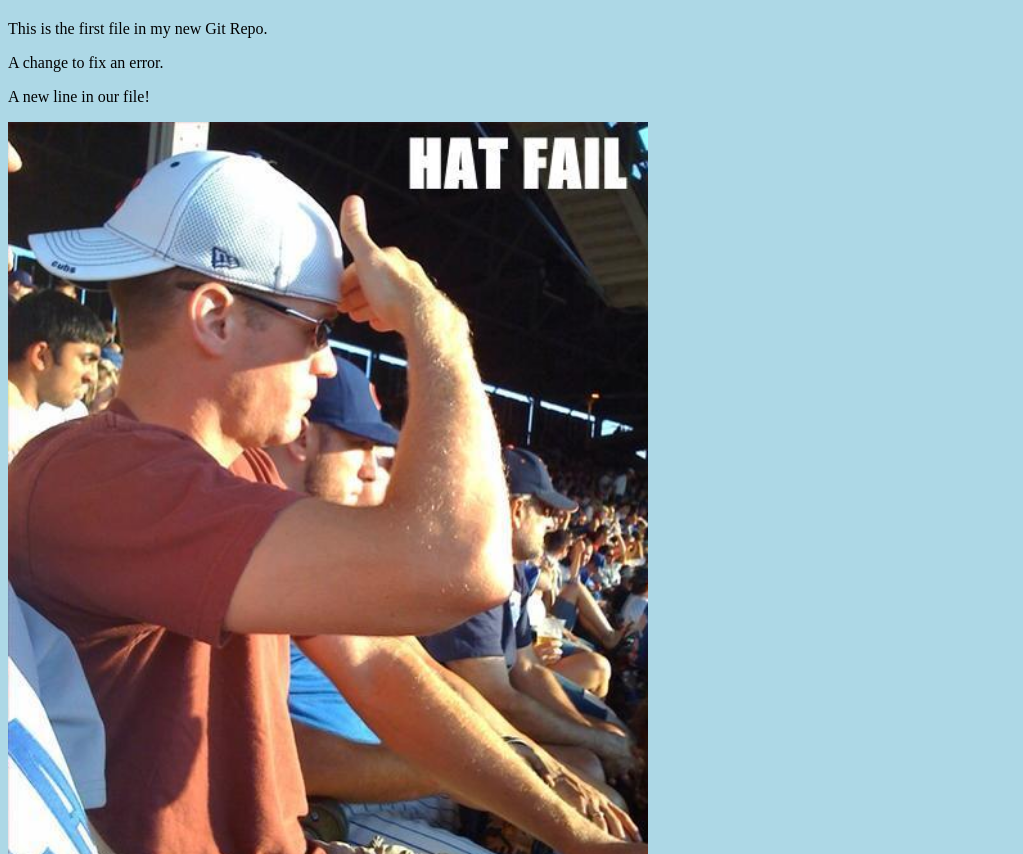
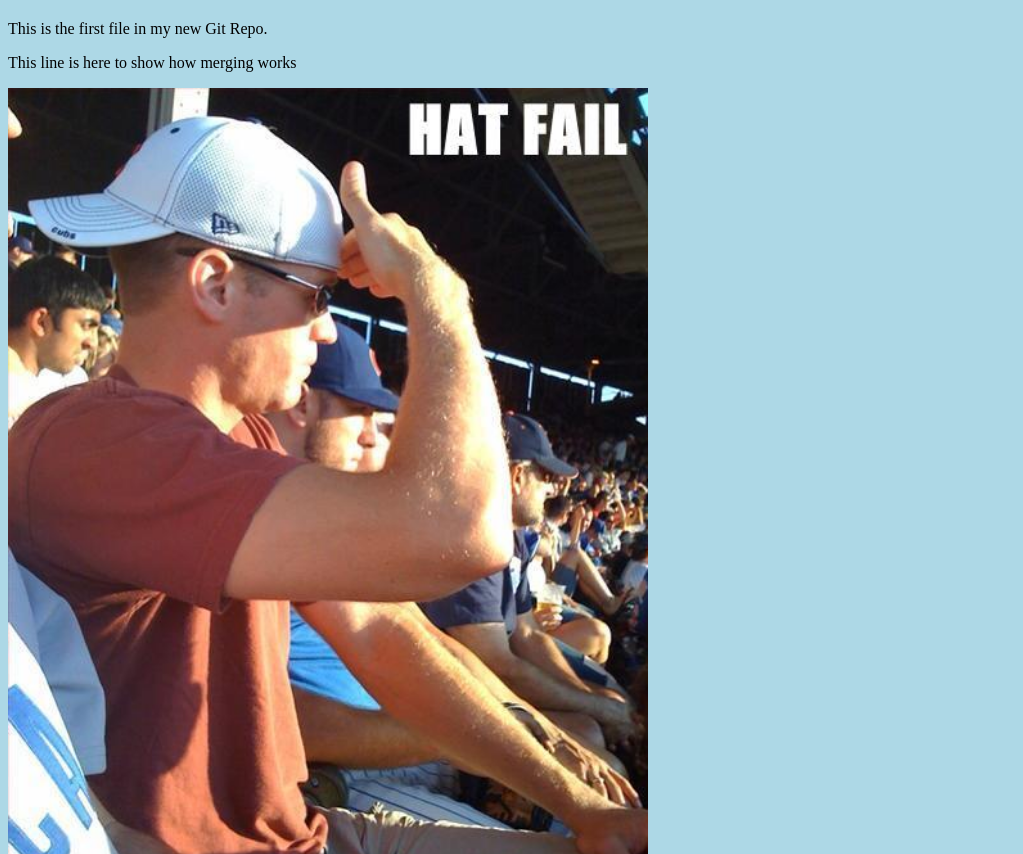
Before and after one commit to Brusoucaloak/Git-Tutorial, a plain HTML site: page index.html in a window 1280 px wide. Shown: the part 1360-2214 px from the top of the page, without its empty margins (0-1023 px from the left). Drawn offline with Linux system fonts and the light colour scheme.

Commit message:
Changed to be more in line with tutorial

```diff
--- a/index.html
+++ b/index.html
@@ -10,11 +10,8 @@
 <div><img src="nelson_hello.jpg" alt="Hello World from Nelson"
 style="width:100%;max-width:960px"></div>
 <p>This is the first file in my new Git Repo.</p>
-<p>A change to fix an error.</p>
-<p>A new line in our file!</p>
+<p>This line is here to show how merging works</p>
 <div><img src="hat-fail.jpg" alt="Hat Git" style="width:100%;max-width:640px"></div>
-
->>>>>>> hello-world-images
 
 </body>
 </html>
```
